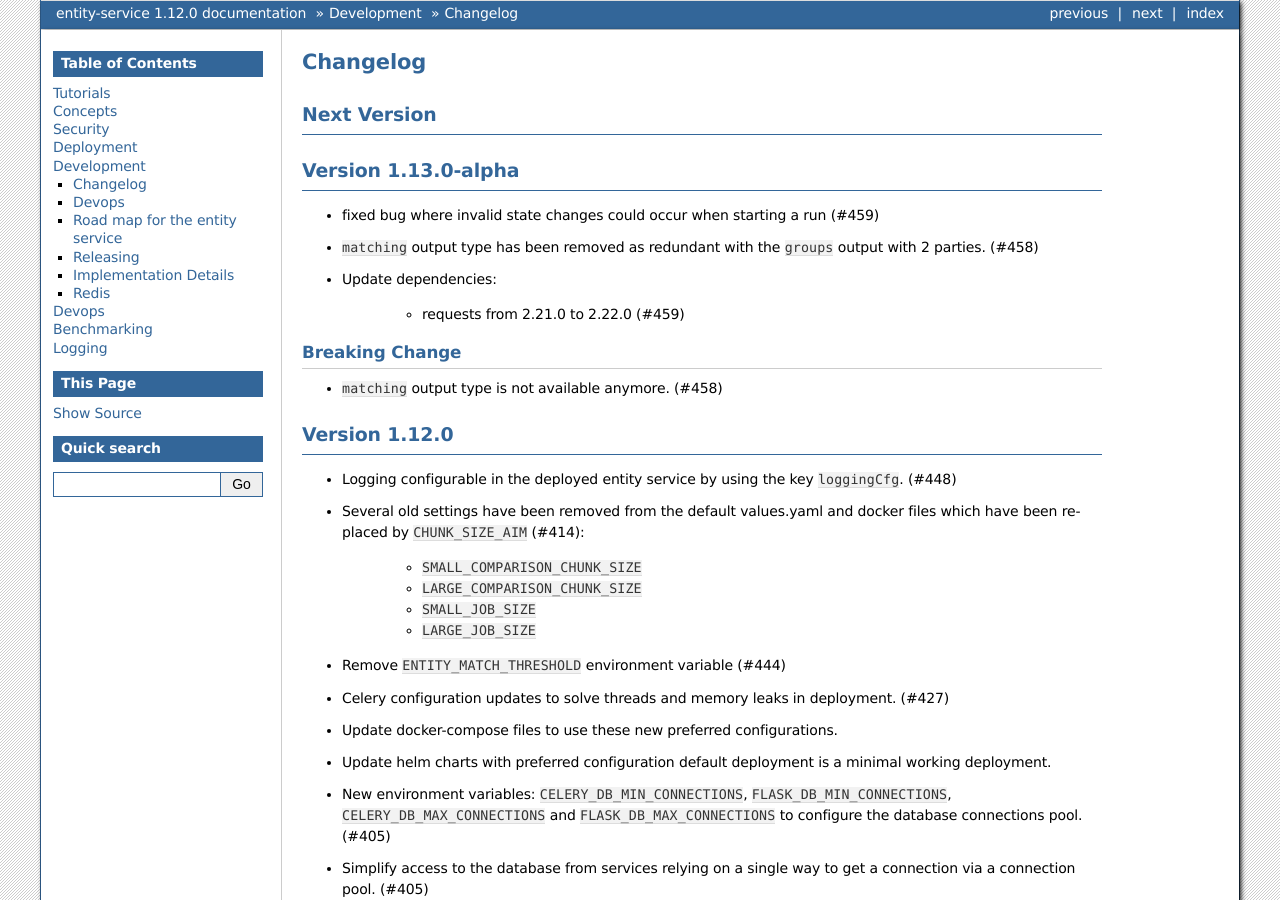
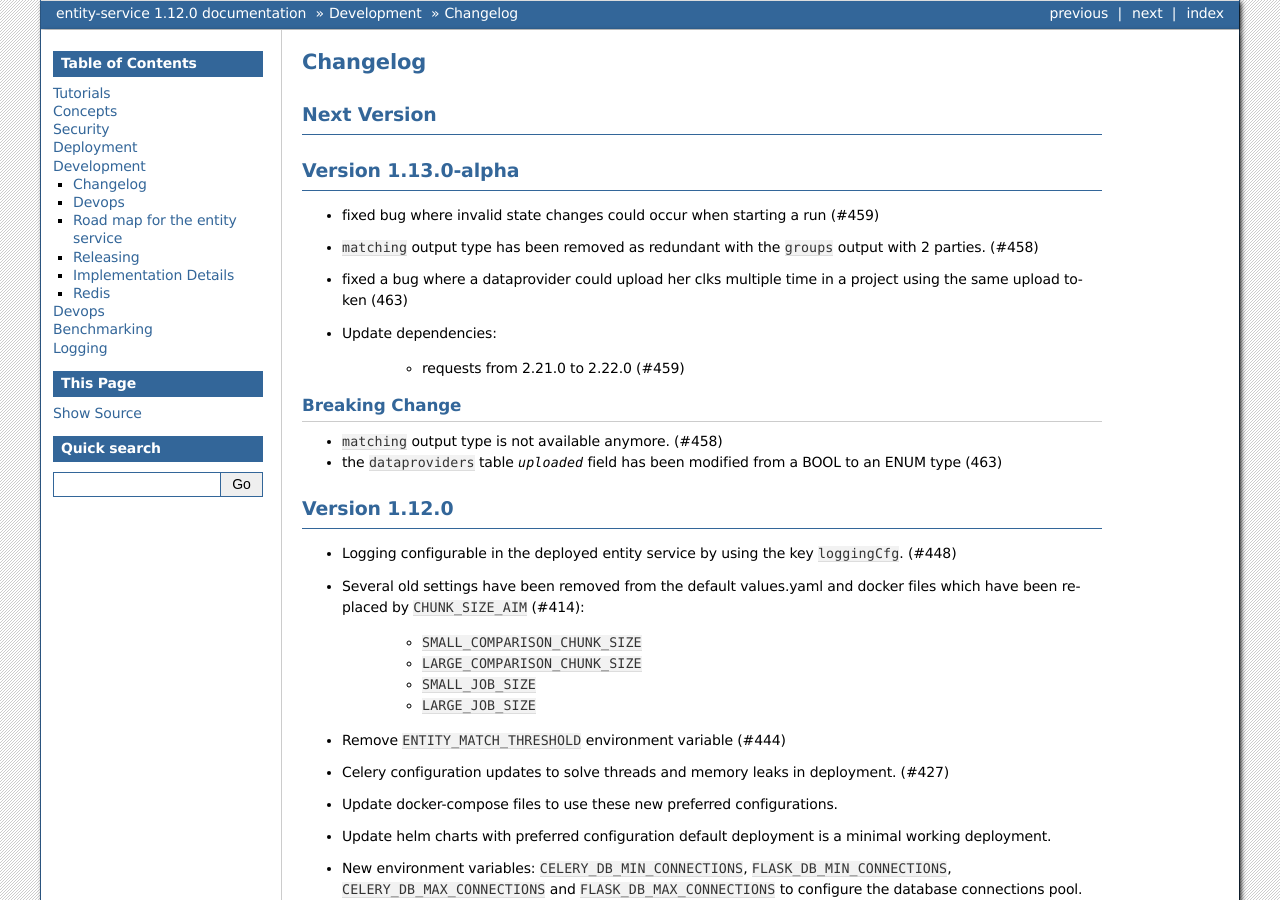
Before and after one commit to data61/anonlink-entity-service, a Sphinx documentation site: the page built from docs/changelog.rst, in a window 1280 px wide and 900 px high. Built offline with Sphinx 7.4.7, drawn with Linux system fonts in a browser that asks for light colours; formulas are drawn with MathJax 3.

Commit message:
Update changelo

```diff
--- a/docs/changelog.rst
+++ b/docs/changelog.rst
@@ -12,6 +12,7 @@ Version 1.13.0-alpha
 
 - fixed bug where invalid state changes could occur when starting a run (#459)
 - ``matching`` output type has been removed as redundant with the ``groups`` output with 2 parties. (#458)
+- fixed a bug where a dataprovider could upload her clks multiple time in a project using the same upload token (463)
 
 - Update dependencies:
 
@@ -21,6 +22,7 @@ Breaking Change
 ~~~~~~~~~~~~~~~
 
 - ``matching`` output type is not available anymore. (#458)
+- the ``dataproviders`` table `uploaded` field has been modified from a BOOL to an ENUM type (463)
 
 
 Version 1.12.0
```
